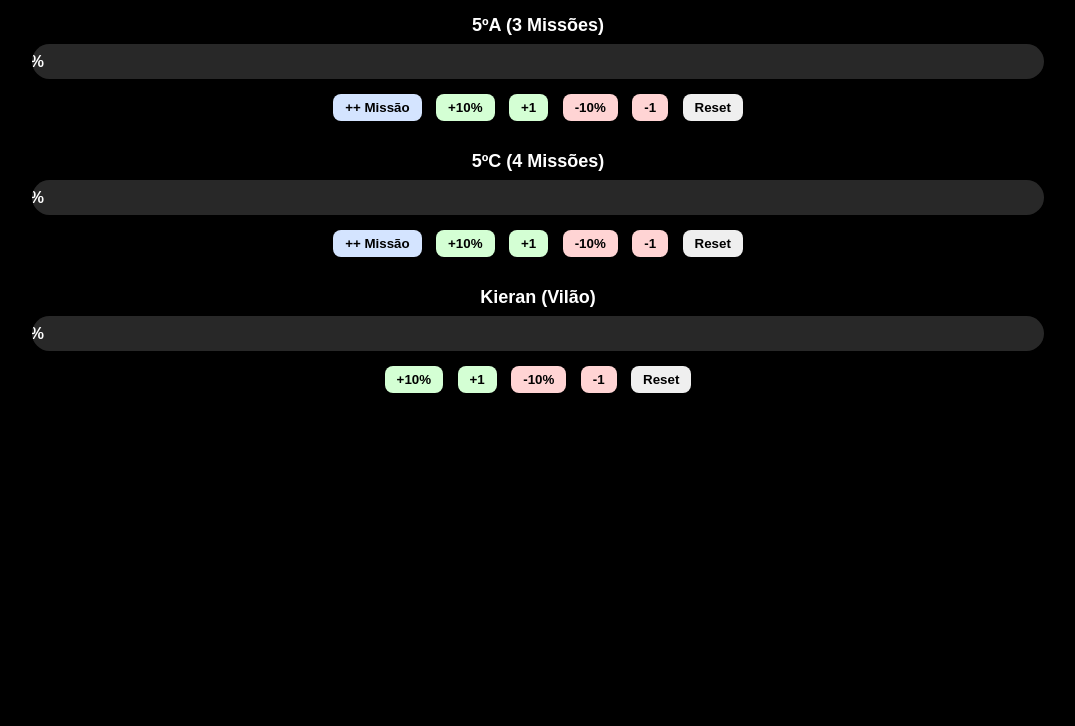
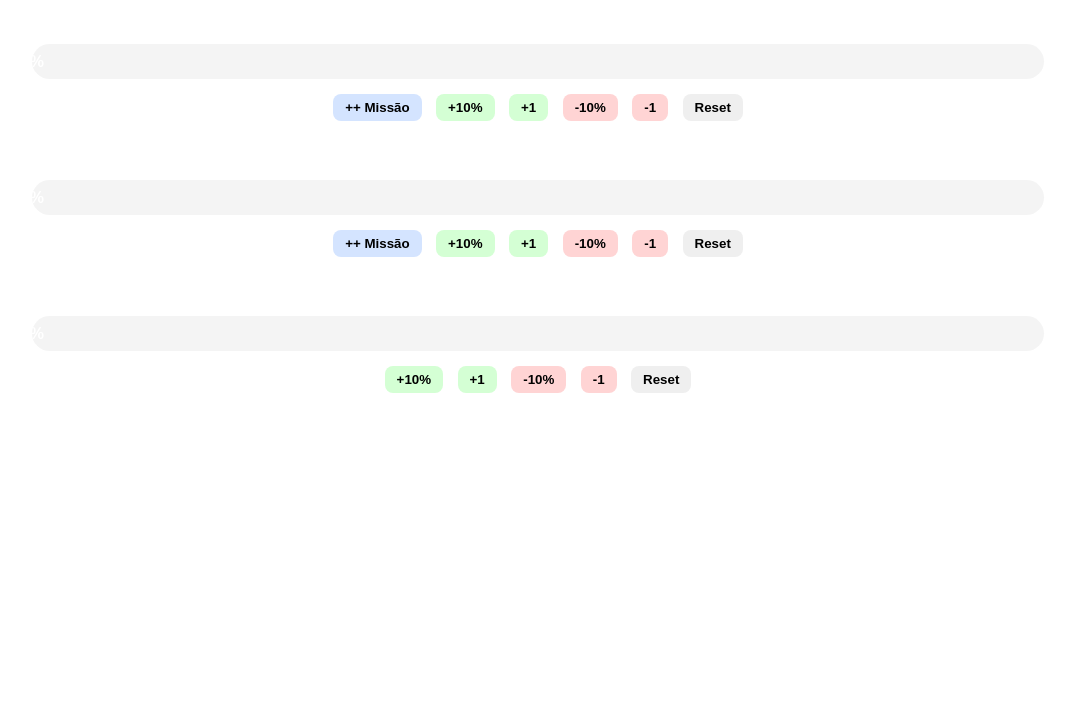
Before and after one commit to margaridagranja/Recolorir-o-mundo, a plain HTML site: page index.html in a window 1280 px wide. Shown: the part 74-800 px from the top of the page, without its empty margins (102-1177 px from the left). Drawn offline with Linux system fonts and the light colour scheme.

Commit message:
Update index.html

```diff
--- a/index.html
+++ b/index.html
@@ -6,7 +6,7 @@
 <title>Barras de Progresso - Versão RPG</title>
 <style>
     body {
-        background: black;
+        background: transparent;
         color: white;
         font-family: Arial, sans-serif;
         text-align: center;
```
